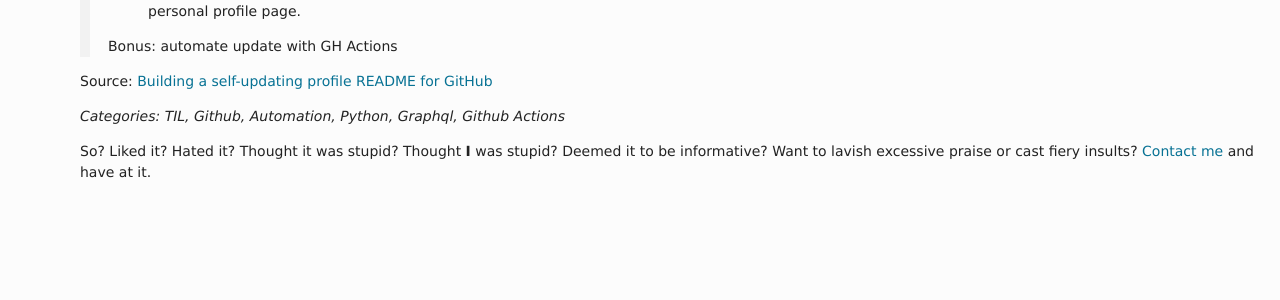
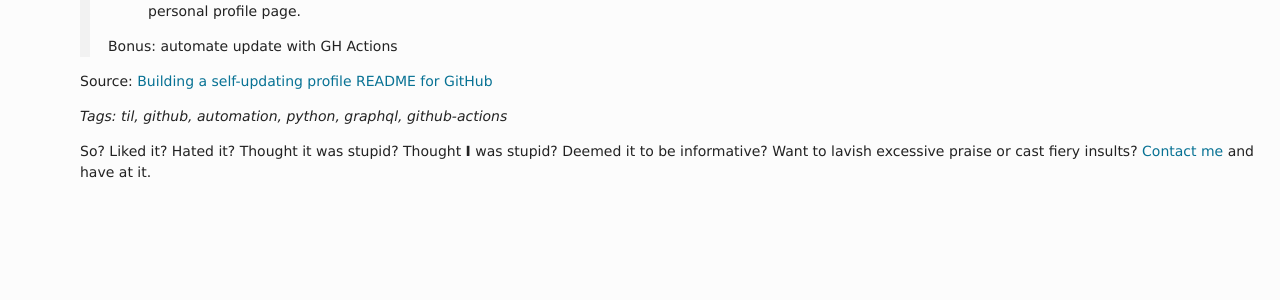
Before and after one commit to philipmat/philipmat.github.io, a Jekyll site: the page built from _posts/2026-03-03-self-updating-profile-readme-github.md, in a window 1280 px wide. Shown: the part 426-726 px from the top of the page. Built offline with Jekyll 4.4.1, drawn with Linux system fonts in a browser that asks for light colours.

Commit message:
removes categories

```diff
--- a/_posts/2026-03-03-self-updating-profile-readme-github.md
+++ b/_posts/2026-03-03-self-updating-profile-readme-github.md
@@ -19,4 +18,4 @@ source_url: https://simonwillison.net/2020/Jul/10/self-updating-profile-readme/
 
 Source: [Building a self-updating profile README for GitHub](https://simonwillison.net/2020/Jul/10/self-updating-profile-readme/)
 
-*Categories: TIL, Github, Automation, Python, Graphql, Github Actions*
+*Tags: til, github, automation, python, graphql, github-actions*
```
Also changed, not shown: other parts of _posts/2026-03-03-self-updating-profile-readme-github.md (+0 -1 lines), _posts/2026-03-04-vcr-py-streamline-http-testing-python.md (+1 -2 lines), _posts/2026-03-05-jetbrains-datagrip-automate-vpn-setup.md (+1 -2 lines).
